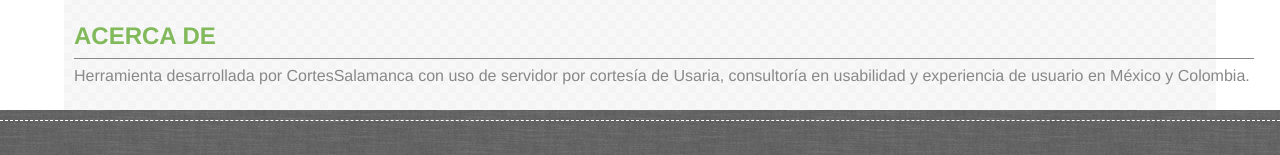
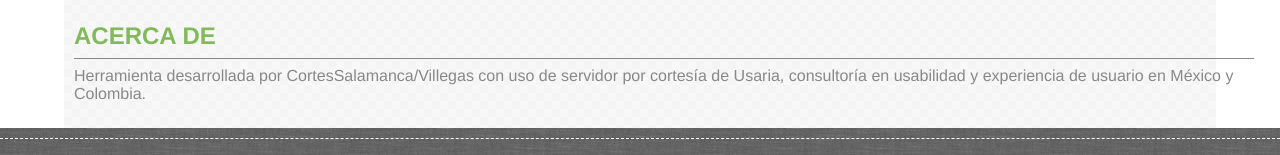
Before and after one commit to FabVillegas/newSalamanca, a website: page app/index.html at #/herramienta in a window 1280 px wide. Shown: the part 1319-1474 px from the top of the page. Drawn offline with Linux system fonts and the light colour scheme.

Commit message:
icono agregado

```diff
--- a/app/index.html
+++ b/app/index.html
@@ -3,6 +3,7 @@
 	<head>
 		<meta charset="UTF-8">
 		<meta http-equiv="Content-type" content="text/html; charset=UTF-8">
+		<link rel="shortcut icon" href="./images/favicon.ico">
 		<!-- STYLES-->
 		  <link rel="stylesheet" type="text/css" href="css/style.css">
 			<link rel="stylesheet" type="text/css" href="css/iso-cube.css">
--- a/app/views/herramienta-template.html
+++ b/app/views/herramienta-template.html
@@ -118,7 +118,7 @@
       <div class="sixteen columns">
 				<h2>Acerca de</h2>
 				<hr>
-        <p>Herramienta desarrollada por CortesSalamanca con uso de servidor por cortesía de Usaria, consultoría en usabilidad y experiencia de usuario en México y Colombia.</p>
+        <p>Herramienta desarrollada por CortesSalamanca/Villegas con uso de servidor por cortesía de Usaria, consultoría en usabilidad y experiencia de usuario en México y Colombia.</p>
       </div>
     </div>
   </div>
```
